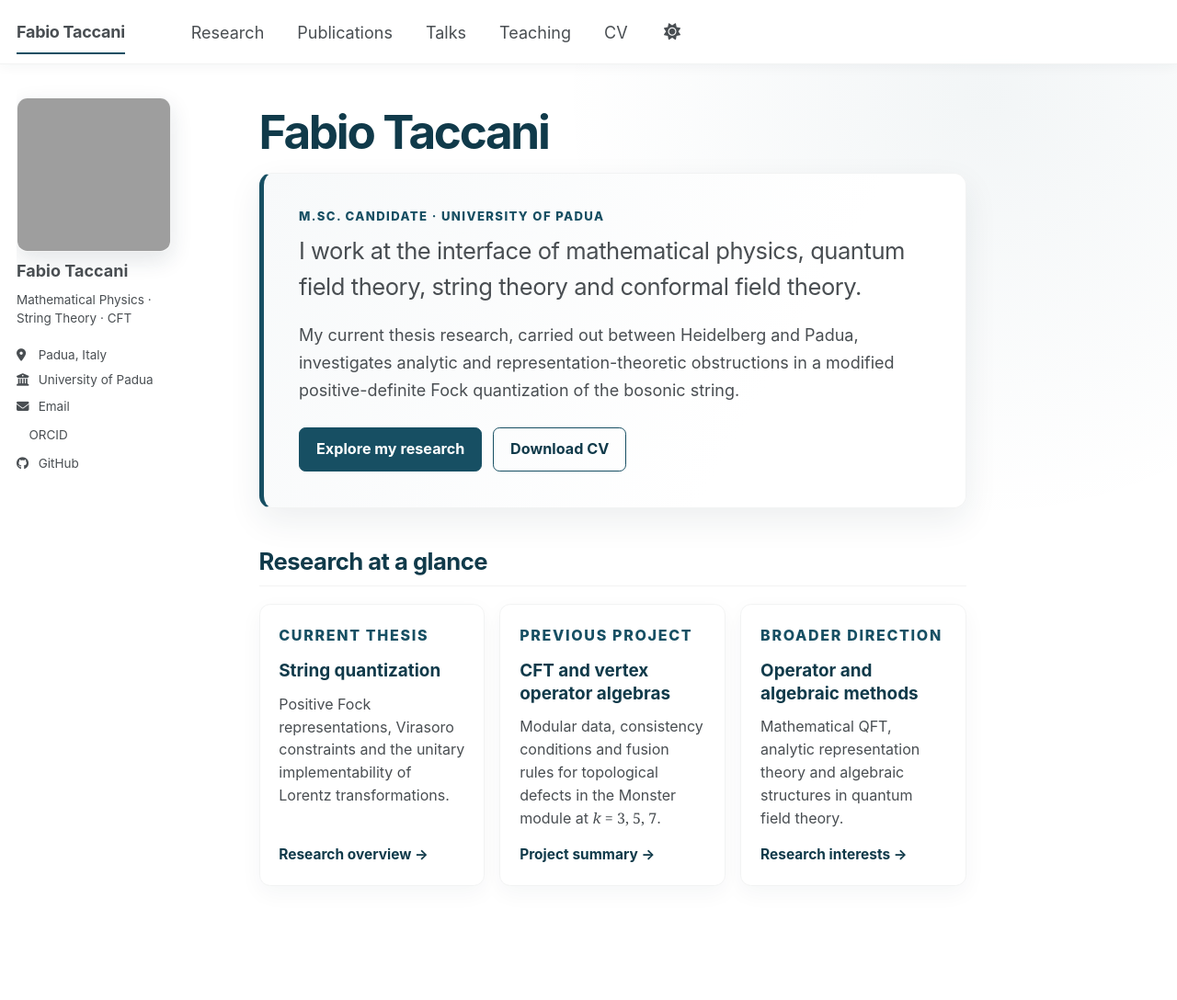
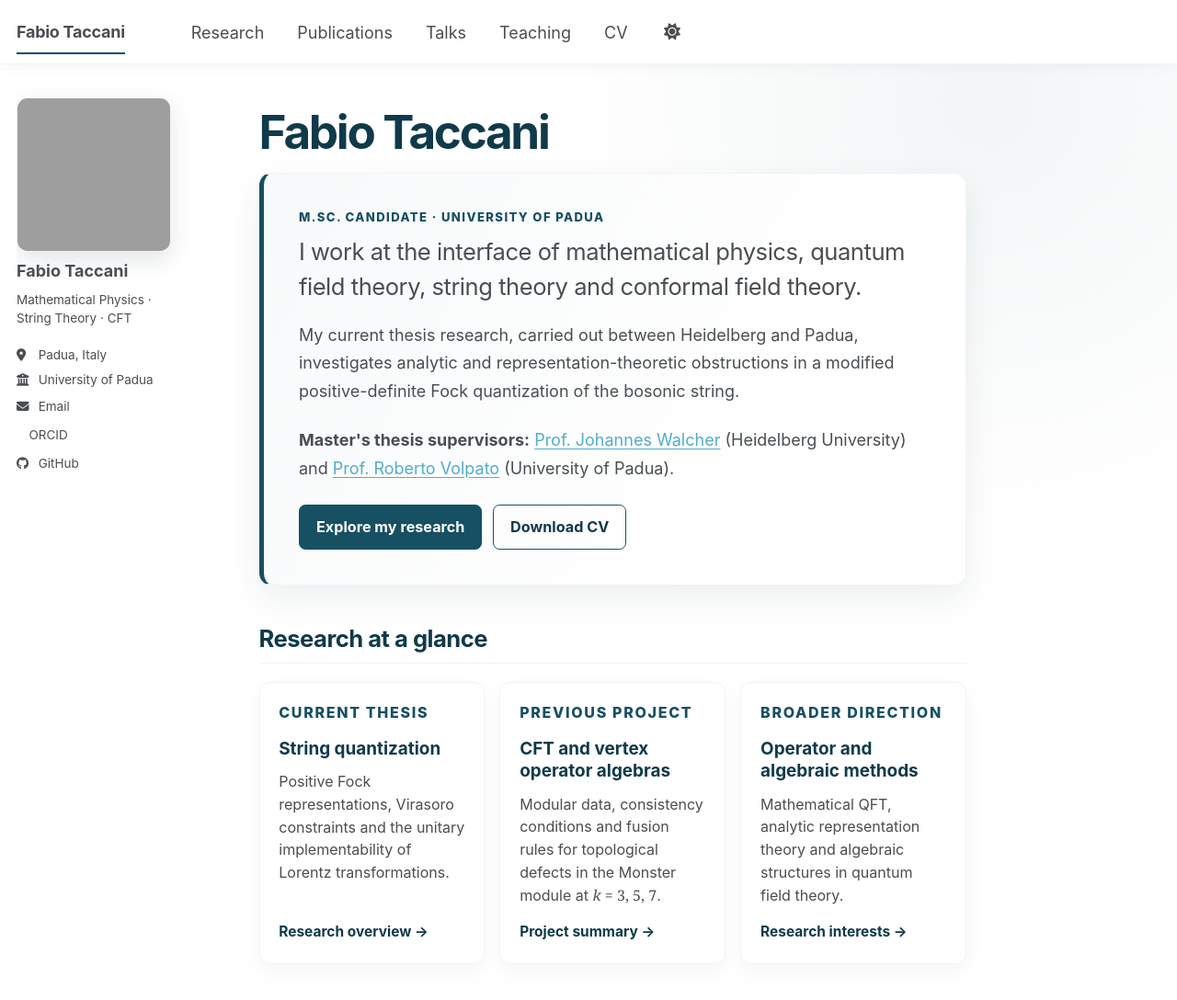
Before and after one commit to FabioTaccani/FabioTaccani.github.io, a Jekyll site: the page built from _pages/about.md, in a window 1280 px wide and 1119 px high. Shown: the top 1088 px of the window at 92% size. Built offline with Jekyll 4.4.1, drawn with Linux system fonts in a browser that asks for light colours; a style sheet for code colours, icons or effects is not loaded.

Commit message:
Add thesis supervisors to homepage

```diff
--- a/_pages/about.md
+++ b/_pages/about.md
@@ -18,6 +18,13 @@ redirect_from:
     My current thesis research, carried out between Heidelberg and Padua,
     investigates analytic and representation-theoretic obstructions in a
     modified positive-definite Fock quantization of the bosonic string.
+  </p>
+  <p class="thesis-supervisors">
+    <strong>Master's thesis supervisors:</strong>
+    <a href="https://web.mathi.uni-heidelberg.de/physmath/walcher">Prof. Johannes Walcher</a>
+    (Heidelberg University) and
+    <a href="https://unifind.unipd.it/resource/person/13292?language=en_US">Prof. Roberto Volpato</a>
+    (University of Padua).
   </p>
   <div class="button-row" aria-label="Primary links">
     <a href="/research/">Explore my research</a>
```
